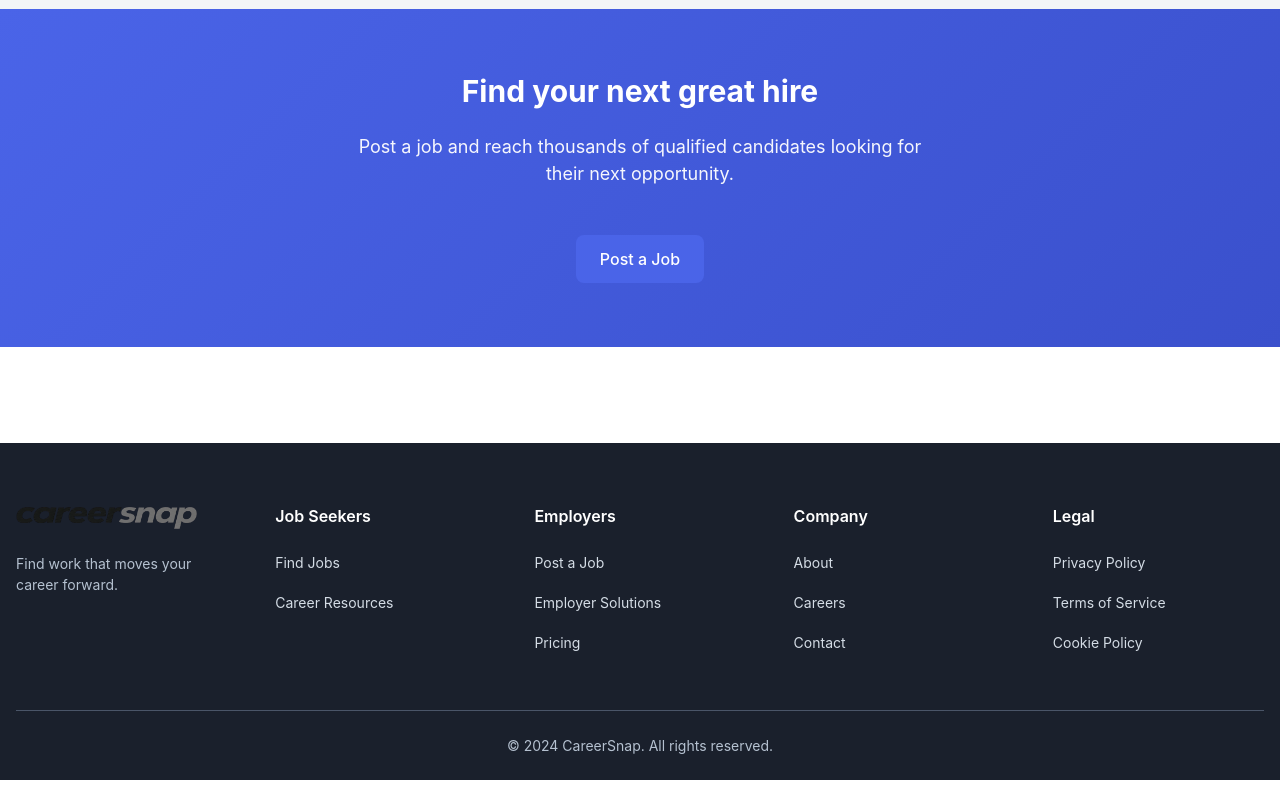
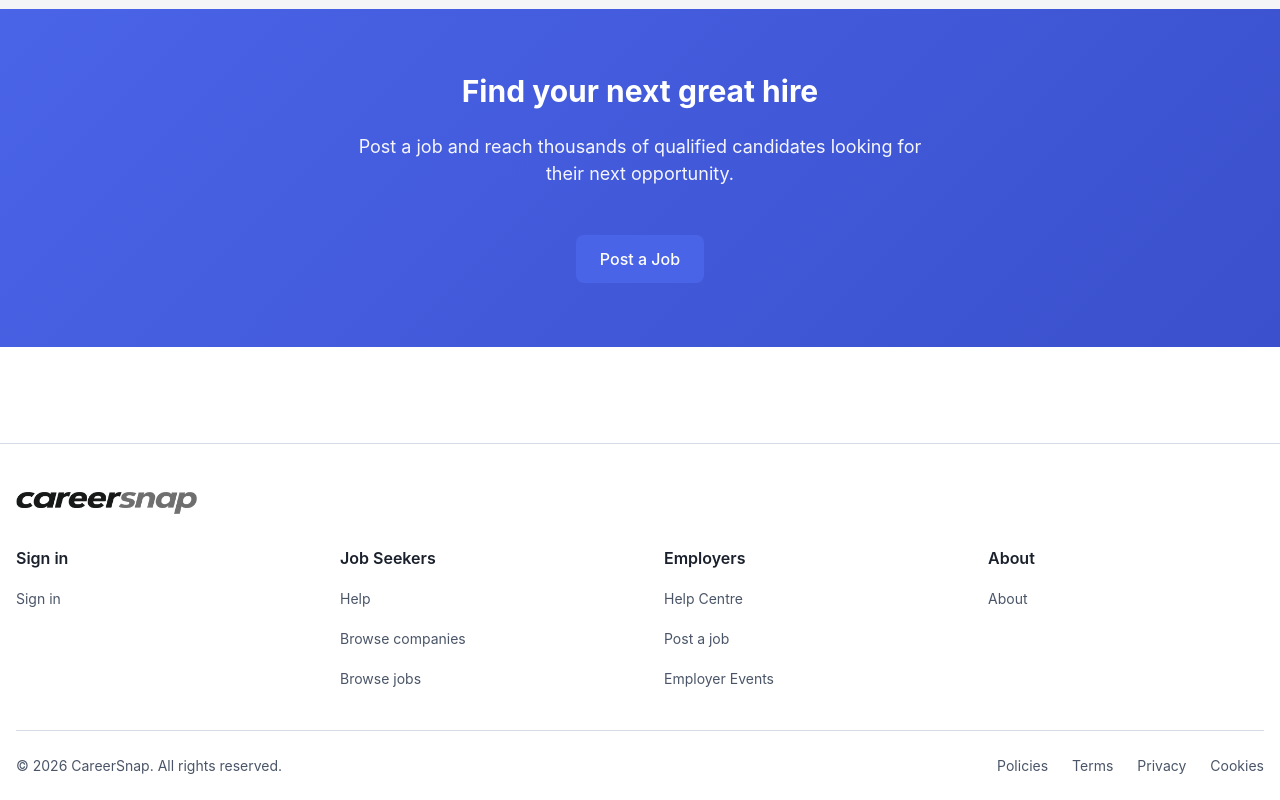
Before and after one commit to CareerSnap-Group/careersnap, a Next.js app: page / in a window 1280 px wide. Shown: the part 2663-3463 px from the top of the page. Built offline with nearby package versions, Linux system fonts and the light colour scheme; no server answers.

Commit message:
Commit changes

```diff
--- a/components/layout/footer.module.css
+++ b/components/layout/footer.module.css
@@ -1,84 +1,37 @@
 .footer {
-  background-color: var(--color-neutral-900);
-  color: var(--color-neutral-200);
-  padding: var(--spacing-3xl) var(--spacing-md) var(--spacing-lg);
+  background-color: #ffffff;
+  color: var(--color-text-primary);
+  border-top: 1px solid var(--color-border);
+  padding: var(--spacing-2xl) var(--spacing-md) var(--spacing-lg);
   margin-top: var(--spacing-4xl);
 }
 
-.container {
-  max-width: 1280px;
-  margin: 0 auto;
-  display: grid;
-  grid-template-columns: repeat(auto-fit, minmax(200px, 1fr));
-  gap: var(--spacing-2xl);
-  padding-bottom: var(--spacing-2xl);
-  border-bottom: 1px solid var(--color-neutral-700);
-}
+.container, .bottom { max-width: 1280px; margin: 0 auto; }
+.brand { display: inline-flex; margin-bottom: var(--spacing-xl); }
+.brandImage { display: block; width: min(181px, 45vw); height: auto; }
+.navigation { display: grid; grid-template-columns: repeat(4, minmax(0, 1fr)); gap: var(--spacing-2xl); }
 
-.section {
-  display: flex;
-  flex-direction: column;
-  gap: var(--spacing-md);
-}
-
-.brand {
-  display: flex;
-  align-items: center;
-  width: fit-content;
-  margin-bottom: var(--spacing-sm);
-}
-
-.brandImage {
-  display: block;
-  width: min(181px, 45vw);
-  height: auto;
-}
-
-.tagline {
-  font-size: var(--font-size-sm);
-  color: var(--color-neutral-400);
-  line-height: 1.5;
-}
-
-.sectionTitle {
-  font-size: var(--font-size-base);
-  font-weight: var(--font-weight-semibold);
-  color: white;
-  margin-bottom: var(--spacing-sm);
-}
-
-.links {
-  list-style: none;
-  margin: 0;
-  padding: 0;
-  display: flex;
-  flex-direction: column;
-  gap: var(--spacing-sm);
-}
-
-.links a {
-  color: var(--color-neutral-300);
-  text-decoration: none;
-  font-size: var(--font-size-sm);
-  transition: color var(--transition-fast);
-}
-
-.links a:hover {
-  color: white;
-}
-
-.bottom {
-  max-width: 1280px;
-  margin: 0 auto;
-  padding-top: var(--spacing-lg);
-  text-align: center;
-  font-size: var(--font-size-sm);
-  color: var(--color-neutral-400);
-}
+.section { min-width: 0; }
+.sectionTrigger { display: flex; align-items: center; justify-content: space-between; width: 100%; padding: 0; border: 0; background: transparent; color: var(--color-text-primary); font: inherit; font-size: var(--font-size-base); font-weight: var(--font-weight-semibold); text-align: left; cursor: default; }
+.chevron { display: none; color: var(--color-primary-600); margin: 0; transition: transform var(--transition-fast); }
+.chevronOpen { transform: rotate(180deg); }
+.links { list-style: none; margin: var(--spacing-md) 0 0; padding: 0; display: flex; flex-direction: column; gap: var(--spacing-sm); }
+.links a, .legal a { color: var(--color-text-secondary); text-decoration: none; font-size: var(--font-size-sm); transition: color var(--transition-fast); }
+.links a:hover, .legal a:hover { color: var(--color-primary-600); }
+.bottom { display: flex; justify-content: space-between; align-items: center; gap: var(--spacing-lg); padding-top: var(--spacing-lg); margin-top: var(--spacing-xl); border-top: 1px solid var(--color-border); color: var(--color-text-secondary); font-size: var(--font-size-sm); }
+.bottom p { margin: 0; }
+.legal { display: flex; flex-wrap: wrap; gap: var(--spacing-lg); }
 
 @media (max-width: 768px) {
-  .container {
-    grid-template-columns: repeat(2, 1fr);
-    gap: var(--spacing-xl);
-  }
+  .footer { padding-top: var(--spacing-xl); }
+  .brand { margin-bottom: var(--spacing-lg); }
+  .navigation { display: flex; flex-direction: column; gap: 0; }
+  .section { border-top: 1px solid var(--color-border); }
+  .section:last-child { border-bottom: 1px solid var(--color-border); }
+  .sectionTrigger { min-height: 56px; cursor: pointer; }
+  .chevron { display: block; }
+  .links { max-height: 0; overflow: hidden; margin: 0; opacity: 0; transition: max-height var(--transition-base), opacity var(--transition-fast), margin var(--transition-base); }
+  .linksOpen { max-height: 180px; margin: 0 0 var(--spacing-md); opacity: 1; }
+  .bottom { flex-direction: column; align-items: flex-start; gap: var(--spacing-sm); }
+  .legal { gap: var(--spacing-md); }
 }
--- a/components/layout/footer.tsx
+++ b/components/layout/footer.tsx
@@ -1,84 +1,59 @@
+'use client';
+
 import Link from 'next/link';
 import Image from 'next/image';
+import { useState } from 'react';
+import { Icon } from '@/components/icons';
 import styles from './footer.module.css';
 
+const sections = [
+  { title: 'Sign in', links: [['/login', 'Sign in']] },
+  { title: 'Job Seekers', links: [['/resources', 'Help'], ['/employers', 'Browse companies'], ['/jobs', 'Browse jobs']] },
+  { title: 'Employers', links: [['/employers', 'Help Centre'], ['/employers/post-job', 'Post a job'], ['/employers', 'Employer Events']] },
+  { title: 'About', links: [['/', 'About']] },
+] as const;
+
 export function Footer() {
+  const [openSection, setOpenSection] = useState<string | null>(null);
+  const year = new Date().getFullYear();
+
   return (
     <footer className={styles.footer}>
       <div className={styles.container}>
-        {/* Brand Section */}
-        <div className={styles.section}>
-          <Link href="/" className={styles.brand} aria-label="CareerSnap home">
-            <Image src="/careersnap-logo.png" alt="CareerSnap" width={217} height={48} className={styles.brandImage} />
-          </Link>
-          <p className={styles.tagline}>Find work that moves your career forward.</p>
-        </div>
-
-        {/* Job Seekers */}
-        <div className={styles.section}>
-          <h4 className={styles.sectionTitle}>Job Seekers</h4>
-          <ul className={styles.links}>
-            <li>
-              <Link href="/jobs">Find Jobs</Link>
-            </li>
-            <li>
-              <Link href="/resources">Career Resources</Link>
-            </li>
-          </ul>
-        </div>
-
-        {/* Employers */}
-        <div className={styles.section}>
-          <h4 className={styles.sectionTitle}>Employers</h4>
-          <ul className={styles.links}>
-            <li>
-              <Link href="/employers">Post a Job</Link>
-            </li>
-            <li>
-              <Link href="/employers">Employer Solutions</Link>
-            </li>
-            <li>
-              <Link href="/employers/pricing">Pricing</Link>
-            </li>
-          </ul>
-        </div>
-
-        {/* Company */}
-        <div className={styles.section}>
-          <h4 className={styles.sectionTitle}>Company</h4>
-          <ul className={styles.links}>
-            <li>
-              <Link href="/about">About</Link>
-            </li>
-            <li>
-              <Link href="/careers">Careers</Link>
-            </li>
-            <li>
-              <Link href="/contact">Contact</Link>
-            </li>
-          </ul>
-        </div>
-
-        {/* Legal */}
-        <div className={styles.section}>
-          <h4 className={styles.sectionTitle}>Legal</h4>
-          <ul className={styles.links}>
-            <li>
-              <Link href="/privacy">Privacy Policy</Link>
-            </li>
-            <li>
-              <Link href="/terms">Terms of Service</Link>
-            </li>
-            <li>
-              <Link href="/cookies">Cookie Policy</Link>
-            </li>
-          </ul>
-        </div>
+        <Link href="/" className={styles.brand} aria-label="CareerSnap home">
+          <Image src="/careersnap-logo.png" alt="CareerSnap" width={217} height={48} className={styles.brandImage} />
+        </Link>
+        <nav className={styles.navigation} aria-label="Footer navigation">
+          {sections.map((section) => {
+            const isOpen = openSection === section.title;
+            return (
+              <section key={section.title} className={styles.section}>
+                <button
+                  type="button"
+                  className={styles.sectionTrigger}
+                  aria-expanded={isOpen}
+                  aria-controls={`footer-${section.title.toLowerCase().replace(/ /g, '-')}`}
+                  onClick={() => setOpenSection(isOpen ? null : section.title)}
+                >
+                  <span>{section.title}</span>
+                  <Icon name="chevron-down" className={`${styles.chevron} ${isOpen ? styles.chevronOpen : ''}`} />
+                </button>
+                <ul id={`footer-${section.title.toLowerCase().replace(/ /g, '-')}`} className={`${styles.links} ${isOpen ? styles.linksOpen : ''}`}>
+                  {section.links.map(([href, label]) => <li key={label}><Link href={href}>{label}</Link></li>)}
+                </ul>
+              </section>
+            );
+          })}
+        </nav>
       </div>
-
-      {/* Bottom */}
       <div className={styles.bottom}>
-        <p>&copy; 2024 CareerSnap. All rights reserved.</p>
+        <p>&copy; {year} CareerSnap. All rights reserved.</p>
+        <nav className={styles.legal} aria-label="Legal navigation">
+          <Link href="/">Policies</Link>
+          <Link href="/terms">Terms</Link>
+          <Link href="/privacy">Privacy</Link>
+          <Link href="/cookies">Cookies</Link>
+        </nav>
       </div>
     </footer>
   );
```
